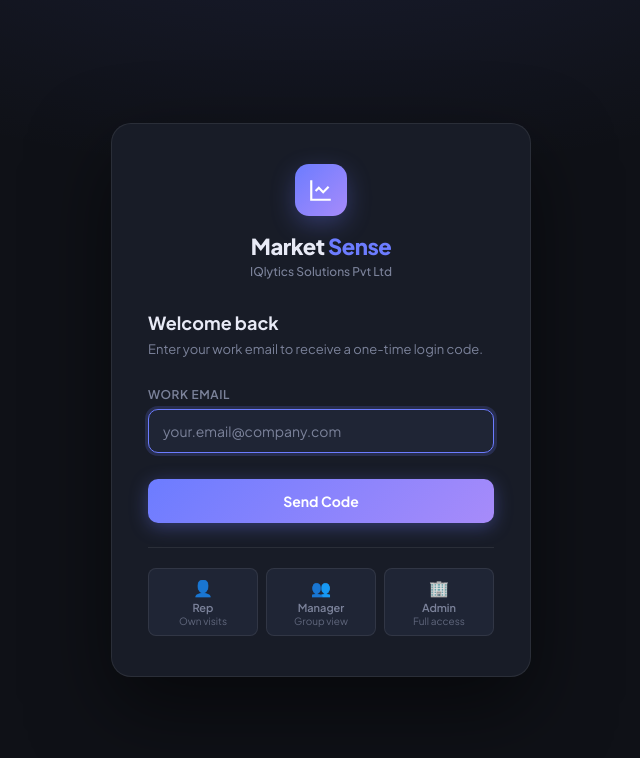
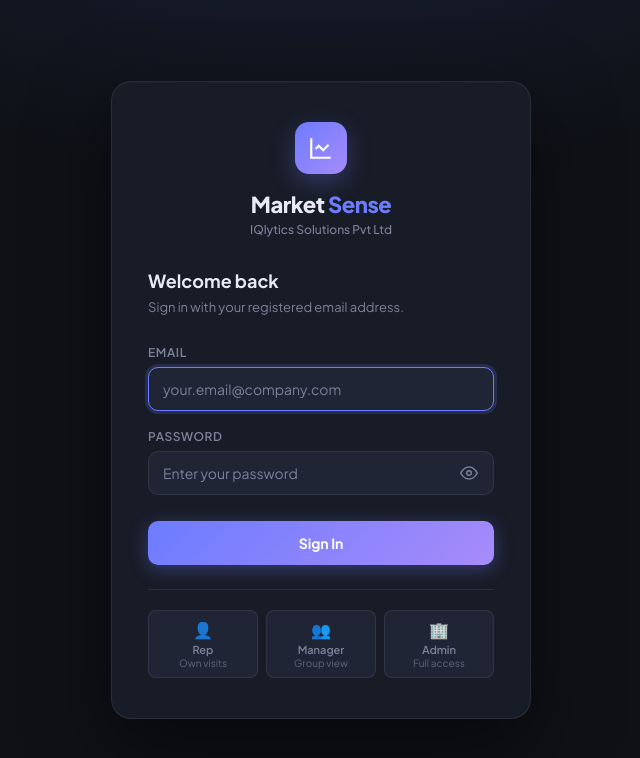
Before and after one commit to abhi9716/SenseMark, a FastAPI app: page /login in a window 1280 px wide. Shown: the top 758 px of the page, without its empty margins (319-959 px from the left). Run offline with FastAPI, Linux system fonts and the light colour scheme; some libraries are stand-ins or nearby versions.

Commit message:
revert: back to email/password login (username = password = email)
Remove all OTP/Resend/SMTP code. Login uses POST /api/login with
username and password both set to the user's registered email.
Admin: ADMIN_EMAIL env var, same rule applies.

Co-Authored-By: Claude Sonnet 4.6 <noreply@anthropic.com>

```diff
--- a/main.py
+++ b/main.py
@@ -1,10 +1,7 @@
-import asyncio
 import json
 import os
 import csv
-import secrets
 import subprocess
-import time
 from pathlib import Path
 from io import BytesIO
 
@@ -39,11 +36,6 @@ BASE_DIR = os.path.dirname(os.path.abspath(__file__))
 
 SECRET_KEY    = os.environ.get("SECRET_KEY", "sensemark-uat-secret-change-in-prod")
 ADMIN_EMAIL   = os.environ.get("ADMIN_EMAIL", "admin@sensemark.com")
-RESEND_KEY    = os.environ.get("RESEND_KEY", "")
-FROM_EMAIL    = os.environ.get("FROM_EMAIL", "onboarding@resend.dev")
-OTP_EXPIRY    = 600   # seconds (10 min)
-OTP_RESEND_COOLDOWN = 60   # seconds
-DEBUG         = os.environ.get("DEBUG", "false").lower() == "true"
 
 app.add_middleware(SessionMiddleware, secret_key=SECRET_KEY, session_cookie="sm_session", max_age=86400 * 7, https_only=False)
 
@@ -134,37 +126,6 @@ def read_file_content(file: UploadFile) -> str:
         return read_text_file(file)
 
 
-async def _send_otp_email(to_email: str, otp: str, user_name: str = "") -> None:
-    greeting = f"Hi {user_name}," if user_name else "Hello,"
-    html = f"""
-    <html><body style="margin:0;padding:0;background:#f0f2f8;font-family:'Segoe UI',sans-serif;">
-    <table width="100%" cellpadding="0" cellspacing="0"><tr><td align="center" style="padding:40px 16px;">
-    <table width="480" cellpadding="0" cellspacing="0" style="background:#fff;border-radius:16px;overflow:hidden;box-shadow:0 4px 24px rgba(0,0,0,0.08)">
-      <tr><td style="background:linear-gradient(135deg,#6c7cff,#a78bfa);padding:28px 32px;">
-        <h1 style="margin:0;color:#fff;font-size:20px;font-weight:700;letter-spacing:-0.5px">Market Sense</h1>
-        <p style="margin:4px 0 0;color:rgba(255,255,255,0.8);font-size:13px">IQlytics Solutions Pvt Ltd</p>
-      </td></tr>
-      <tr><td style="padding:32px;">
-        <p style="margin:0 0 8px;color:#333;font-size:15px">{greeting}</p>
-        <p style="margin:0 0 24px;color:#555;font-size:14px;line-height:1.6">Use the code below to sign in to your Market Sense dashboard. This code expires in <strong>10 minutes</strong>.</p>
-        <div style="background:#f0f0ff;border-radius:12px;padding:24px;text-align:center;margin-bottom:24px;">
-          <span style="font-size:36px;font-weight:800;letter-spacing:10px;color:#6c7cff">{otp}</span>
-        </div>
-        <p style="margin:0;color:#999;font-size:12px;line-height:1.6">If you did not request this code, you can safely ignore this email. Do not share this code with anyone.</p>
-      </td></tr>
-    </table>
-    </td></tr></table>
-    </body></html>
-    """
-    import httpx
-    async with httpx.AsyncClient(timeout=15) as client:
-        resp = await client.post(
-            "https://api.resend.com/emails",
-            headers={"Authorization": f"Bearer {RESEND_KEY}", "Content-Type": "application/json"},
-            json={"from": f"Market Sense <{FROM_EMAIL}>", "to": [to_email],
-                  "subject": f"{otp} is your Market Sense login code", "html": html},
-        )
-        resp.raise_for_status()
 
 
 _ADMIN_DESIGNATIONS = ("admin", "director", "head", "cxo", "ceo", "coo", "cto")
@@ -198,109 +159,12 @@ async def login_page(request: Request):
     return templates.TemplateResponse("login.html", {"request": request, "error": None})
 
 
-@app.get("/login/verify", response_class=HTMLResponse)
-async def login_verify_page(request: Request):
-    if request.session.get("user"):
-        return RedirectResponse("/", status_code=302)
-    if not request.session.get("otp_email"):
-        return RedirectResponse("/login", status_code=302)
-    return templates.TemplateResponse("login_verify.html", {
-        "request": request,
-        "email": request.session["otp_email"],
-        "error": None,
-    })
+@app.post("/api/login")
+async def api_login(request: Request, username: str = Form(...), password: str = Form(...)):
+    username = username.strip().lower()
+    password = password.strip().lower()
 
-
-@app.post("/api/send-otp")
-async def api_send_otp(request: Request, email: str = Form(...)):
-    email = email.strip().lower()
-
-    # Rate-limit resends
-    last_sent = request.session.get("otp_sent_at", 0)
-    if time.time() - last_sent < OTP_RESEND_COOLDOWN:
-        remaining = int(OTP_RESEND_COOLDOWN - (time.time() - last_sent))
-        return templates.TemplateResponse("login.html", {
-            "request": request,
-            "error": f"Please wait {remaining}s before requesting another code.",
-        }, status_code=429)
-
-    # Check admin email first, then regular users
-    is_admin = email == ADMIN_EMAIL.lower()
-    user_name = "Admin"
-    if not is_admin:
-        try:
-            users_raw = _db_load_users()
-        except Exception:
-            users_raw = _parse_csv_rows(USERS_CSV_PATH)
-        matched = next((u for u in users_raw if str(u.get("email") or "").strip().lower() == email), None)
-        if not matched:
-            return templates.TemplateResponse("login.html", {
-                "request": request,
-                "error": "Email not registered. Please use your work email.",
-            }, status_code=401)
-        user_name = matched.get("user_name") or ""
-
-    otp = str(secrets.randbelow(900000) + 100000)  # 6-digit, never starts with 0
-
-    if DEBUG:
-        print(f"[DEBUG] OTP for {email}: {otp}", flush=True)
-    else:
-        try:
-            await _send_otp_email(email, otp, user_name)
-        except Exception as e:
-            print(f"[SMTP] OTP send failed: {e}")
-            return templates.TemplateResponse("login.html", {
-                "request": request,
-                "error": "Could not send code. Please try again.",
-            }, status_code=500)
-
-    request.session["otp_email"]    = email
-    request.session["otp_code"]     = otp
-    request.session["otp_expires"]  = time.time() + OTP_EXPIRY
-    request.session["otp_sent_at"]  = time.time()
-    request.session["otp_attempts"] = 0
-    return RedirectResponse("/login/verify", status_code=302)
-
-
-@app.post("/api/verify-otp")
-async def api_verify_otp(request: Request, otp: str = Form(...)):
-    otp_email  = request.session.get("otp_email")
-    stored_otp = request.session.get("otp_code")
-    expires    = request.session.get("otp_expires", 0)
-    attempts   = request.session.get("otp_attempts", 0)
-
-    def _otp_err(msg, status=401):
-        return templates.TemplateResponse("login_verify.html", {
-            "request": request, "email": otp_email, "error": msg,
-        }, status_code=status)
-
-    if not otp_email or not stored_otp:
-        return RedirectResponse("/login", status_code=302)
-
-    if time.time() > expires:
-        request.session.clear()
-        return templates.TemplateResponse("login.html", {
-            "request": request,
-            "error": "Code expired. Please request a new one.",
-        }, status_code=401)
-
-    if attempts >= 3:
-        request.session.clear()
-        return templates.TemplateResponse("login.html", {
-            "request": request,
-            "error": "Too many incorrect attempts. Please request a new code.",
-        }, status_code=401)
-
-    if otp.strip() != stored_otp:
-        request.session["otp_attempts"] = attempts + 1
-        left = 2 - attempts
-        return _otp_err(f"Incorrect code. {left} attempt{'s' if left != 1 else ''} remaining.")
-
-    # OTP valid — clear OTP state
-    for k in ("otp_email", "otp_code", "otp_expires", "otp_sent_at", "otp_attempts"):
-        request.session.pop(k, None)
-
-    if otp_email == ADMIN_EMAIL.lower():
+    if username == ADMIN_EMAIL.lower() and password == ADMIN_EMAIL.lower():
         request.session["user"] = {"id": 0, "user_name": "Admin", "designation": "Admin", "group": None, "role": "admin"}
         return RedirectResponse("/", status_code=302)
 
@@ -309,9 +173,9 @@ async def api_verify_otp(request: Request, otp: str = Form(...)):
     except Exception:
         users_raw = _parse_csv_rows(USERS_CSV_PATH)
 
-    matched = next((u for u in users_raw if str(u.get("email") or "").strip().lower() == otp_email), None)
+    matched = next((u for u in users_raw if str(u.get("email") or "").strip().lower() == username and str(u.get("email") or "").strip().lower() == password), None)
     if not matched:
-        return templates.TemplateResponse("login.html", {"request": request, "error": "User not found."}, status_code=401)
+        return templates.TemplateResponse("login.html", {"request": request, "error": "Invalid email or password."}, status_code=401)
 
     try:
         uid = int(matched["id"])
--- a/templates/login.html
+++ b/templates/login.html
@@ -245,7 +245,7 @@
     </div>
 
     <h2>Welcome back</h2>
-    <p class="subtitle">Enter your work email to receive a one-time login code.</p>
+    <p class="subtitle">Sign in with your registered email address.</p>
 
     {% if error %}
     <div class="error-box">
@@ -254,12 +254,23 @@
     </div>
     {% endif %}
 
-    <form method="post" action="/api/send-otp" id="loginForm">
+    <form method="post" action="/api/login" id="loginForm">
         <div class="form-group">
-            <label for="email">Work Email</label>
-            <input type="email" id="email" name="email" placeholder="your.email@company.com" autocomplete="email" required autofocus>
+            <label for="username">Email</label>
+            <input type="email" id="username" name="username" placeholder="your.email@company.com" autocomplete="username" required autofocus>
         </div>
-        <button class="btn-login" type="submit" id="submitBtn">Send Code</button>
+        <div class="form-group">
+            <label for="password">Password</label>
+            <div class="input-wrapper">
+                <input type="password" id="password" name="password" placeholder="Enter your password" autocomplete="current-password" required>
+                <button type="button" class="toggle-pw" id="togglePw" aria-label="Show password" tabindex="-1">
+                    <svg id="eyeIcon" width="18" height="18" viewBox="0 0 24 24" fill="none" stroke="currentColor" stroke-width="2">
+                        <path d="M1 12s4-8 11-8 11 8 11 8-4 8-11 8-11-8-11-8z"/><circle cx="12" cy="12" r="3"/>
+                    </svg>
+                </button>
+            </div>
+        </div>
+        <button class="btn-login" type="submit" id="submitBtn">Sign In</button>
     </form>
 
     <div class="divider"></div>
@@ -287,9 +298,21 @@
 <script>
     document.getElementById('loginForm').addEventListener('submit', function() {
         const btn = document.getElementById('submitBtn');
-        btn.textContent = 'Sending code…';
+        btn.textContent = 'Signing in…';
         btn.classList.add('loading');
         btn.disabled = true;
+    });
+
+    const pwInput = document.getElementById('password');
+    const toggleBtn = document.getElementById('togglePw');
+    const eyeIcon = document.getElementById('eyeIcon');
+    const eyeOpen  = `<path d="M1 12s4-8 11-8 11 8 11 8-4 8-11 8-11-8-11-8z"/><circle cx="12" cy="12" r="3"/>`;
+    const eyeSlash = `<path d="M17.94 17.94A10.07 10.07 0 0 1 12 20c-7 0-11-8-11-8a18.45 18.45 0 0 1 5.06-5.94"/><path d="M9.9 4.24A9.12 9.12 0 0 1 12 4c7 0 11 8 11 8a18.5 18.5 0 0 1-2.16 3.19"/><line x1="1" y1="1" x2="23" y2="23"/>`;
+    toggleBtn.addEventListener('click', () => {
+        const show = pwInput.type === 'password';
+        pwInput.type = show ? 'text' : 'password';
+        eyeIcon.innerHTML = show ? eyeSlash : eyeOpen;
+        toggleBtn.setAttribute('aria-label', show ? 'Hide password' : 'Show password');
     });
 </script>
 </body>
```
